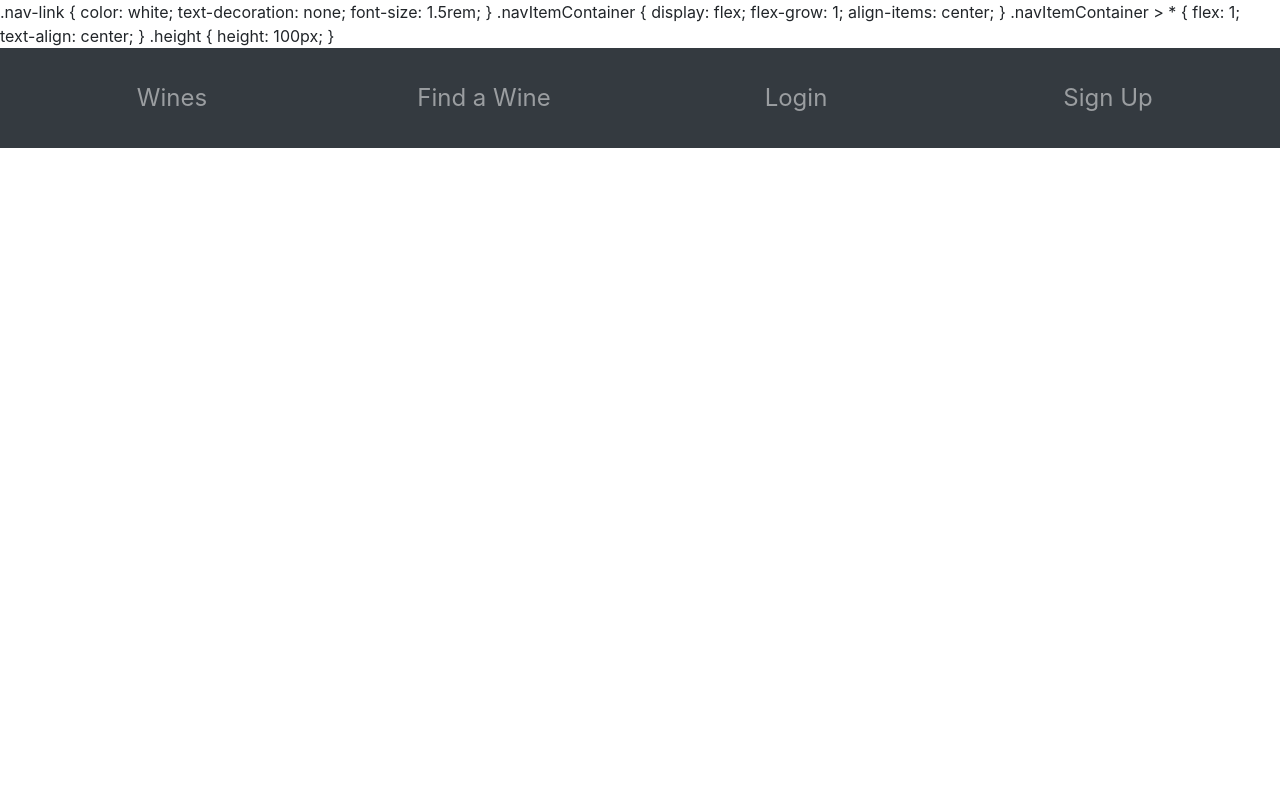
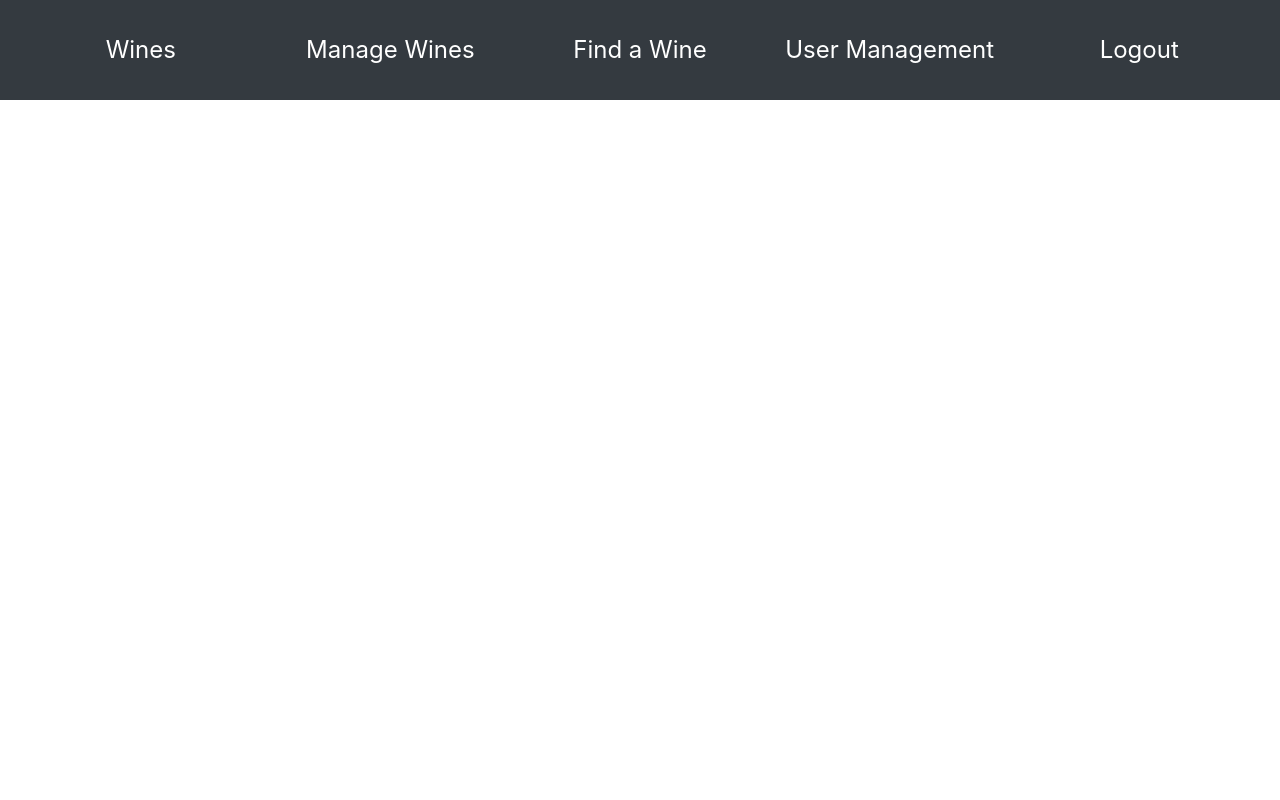
Before and after one commit to Albino-aye-aye/COS-221-Prac5-Winery, a PHP site: page /header.php in a window 1280 px wide. Run offline with PHP 8.4, Linux system fonts and the light colour scheme; a stand-in replaces the project's code that opens the database connection.

Commit message:
Finished the header

```diff
--- a/header.php
+++ b/header.php
@@ -1,9 +1,6 @@
 <?php
 session_start();
 include_once('config.php');
-include_once('style.css');
-// shits a little fucked delete if u want
-// when u log in theres 2 log out buttons and the name link is plain text for some reason
 ?>
 
 <!DOCTYPE html>
@@ -20,11 +17,12 @@
             var wineryID = localStorage.getItem('WineryID');
 
             if (wineryID && wineryID !== 'null') {
-                $('.nav-link[href="login.php"], .nav-link[href="signup.php"]').replaceWith('<li class="nav-item"><a class="nav-link" href="logout.php">Logout</a></li>');
-                $('.nav-link[href="manage_wines_html.php"]').show();
+                $('.nav-link[href="login.php"]').replaceWith('<li class="nav-item"><a class="nav-link" href="users.php">User Management</a></li>');
+                $('.nav-link[href="signup.php"]').replaceWith('<li class="nav-item"><a class="nav-link" href="logout.php">Logout</a></li>');
             } else {
-                $('.nav-link[href="logout.php"]').replaceWith('<li class="nav-item"><a class="nav-link" href="login.php">Login</a></li><li class="nav-item"><a class="nav-link" href="signup.php">Sign Up</a></li>');
-                $('.nav-link[href="manage_wines_html.php"]').hide();
+                $('.nav-link[href="login.php"]').replaceWith('<li class="nav-item"><a class="nav-link" href="users.php">User Management</a></li>');
+                $('.nav-link[href="signup.php"]').replaceWith('<li class="nav-item"><a class="nav-link" href="logout.php">Logout</a></li>');
+                $('.nav-link[href="manage_wines_html.php"]').show(); // Add this line to make it visible
             }
         });
     </script>
@@ -33,7 +31,7 @@
     <nav class="navbar navbar-expand navbar-dark bg-dark height">
         <ul class="navbar-nav mx-auto justify-content-center navItemContainer" id="navBar">
             <li class="nav-item"><a class="nav-link" href="wines.php">Wines</a></li>
-            <li class="nav-item" style="display: none;"><a class="nav-link" href="manage_wines_html.php">Manage Wines</a></li>
+            <li class="nav-item"><a class="nav-link" href="manage_wines_html.php">Manage Wines</a></li> <!-- Remove style="display: none;" -->
             <li class="nav-item"><a class="nav-link" href="search.php">Find a Wine</a></li>
             <li class="nav-item"><a class="nav-link" href="login.php">Login</a></li>
             <li class="nav-item"><a class="nav-link" href="signup.php">Sign Up</a></li>
--- a/login.php
+++ b/login.php
@@ -1,5 +1,5 @@
 <?php
-    require 'config.php';
+    require_once("config.php");
     session_start();
     if ($_SERVER['REQUEST_METHOD'] === 'POST') {
         // Inputed username and password
@@ -41,6 +41,7 @@
             $stmt->bind_result($WineryID);
             $stmt->fetch();
             $stmt->close();
+            setcookie('UserID', $email, time() + (86400 * 30), '/'); // Set cookie for 30 days
             echo "<script>";
             echo "localStorage.setItem('WineryID', '" . addslashes($WineryID) . "');";
             echo " window.location.href = 'wines.php';";
--- a/logout.php
+++ b/logout.php
@@ -4,6 +4,7 @@
     include_once('config.php');
     $conn->close();
     setcookie('wineryID', '', time() - 3600, '/');
+    setcookie('UserID', '', time() - 3600, '/');
     session_unset();
     session_destroy();
 
--- a/style.css
+++ b/style.css
@@ -1,7 +1,7 @@
 .nav-link {
-    color: white;
-    text-decoration: none;
-    font-size: 1.5rem;
+    color: white !important;
+    text-decoration: none !important;
+    font-size: 1.5rem !important;
 }
 
 .navItemContainer {
```
Also changed, not shown: search.php (+6 -8 lines), wines.php (+5 -8 lines).
